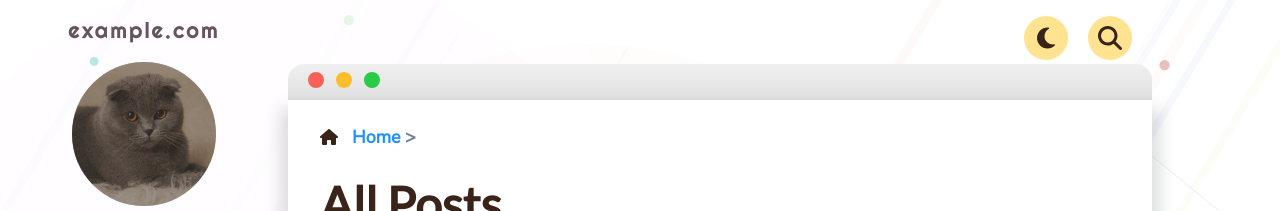
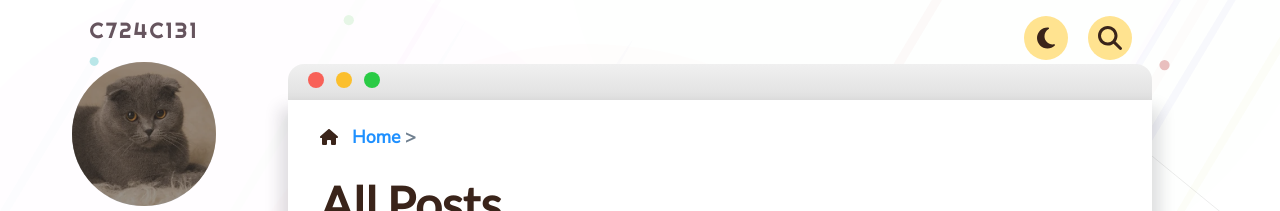
Before and after one commit to c724c131/c724c131.github.io, a Jekyll site: the page built from _pages/index.md, in a window 1280 px wide. Shown: the top 211 px of the page. Built offline with Jekyll 4.4.1, drawn with Linux system fonts in a browser that asks for light colours.

Commit message:
Update _config.yml

```diff
--- a/_config.yml
+++ b/_config.yml
@@ -1,4 +1,4 @@
-title: example.com
+title: C724C131
 description: "Satellite - jekyll blog theme"
 logo_img: "/assets/img/favicon.webp"
 profile_img: "/assets/img/profile.webp"
```
